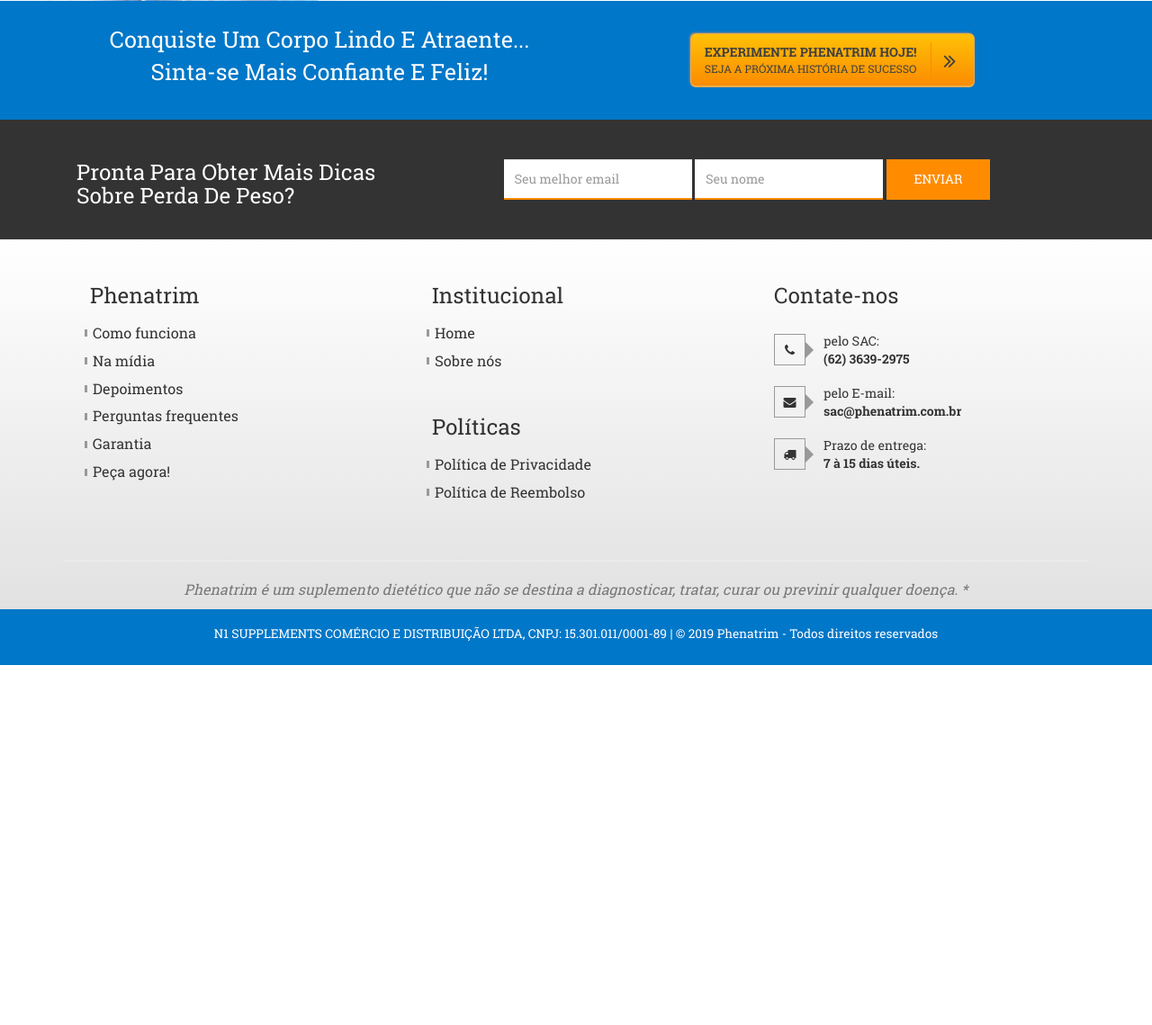
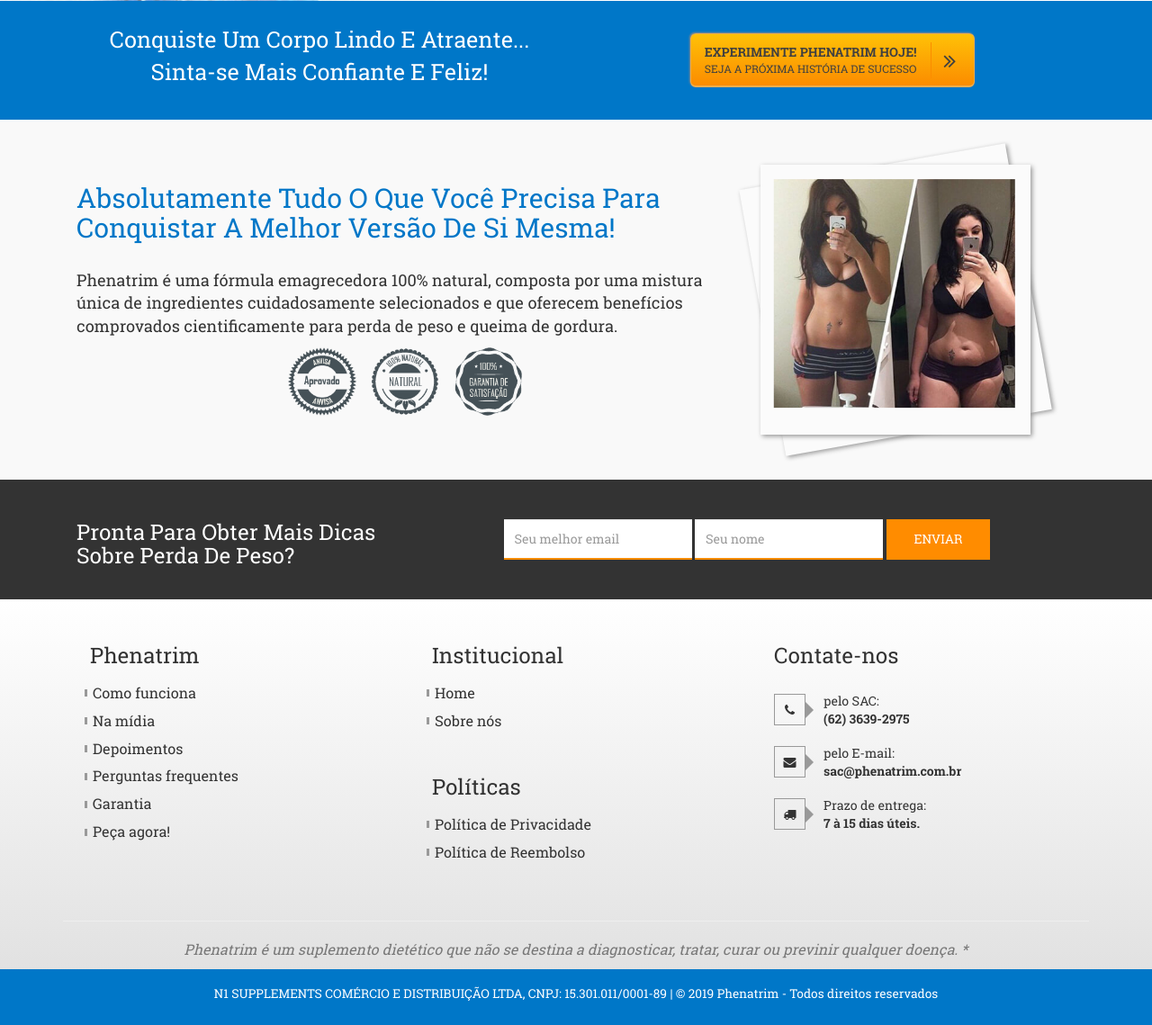
Before and after one commit to lhgyn/lpv2, a PHP site: page /ads2 in a window 1280 px wide. Shown: the part 772-1911 px from the top of the page at 90% size. Before the commit the page ends 1511 px from the top, so only its background shows below. Run offline with PHP 8.4, Linux system fonts and the light colour scheme.

Commit message:
adicionando bloco 2 na página ads2

```diff
--- a/views/ads2.php
+++ b/views/ads2.php
@@ -59,3 +59,18 @@
 			</div>
 		</section>
 	</div>
+
+	<section id="section-two">
+		<div class="container">
+			<div class="col-md-8">
+				<h2>Absolutamente Tudo O Que Você Precisa Para Conquistar A Melhor Versão De Si Mesma!</h2>
+				<br>
+				<p>Phenatrim é uma fórmula emagrecedora 100% natural, composta por uma mistura única de ingredientes cuidadosamente selecionados e que oferecem benefícios comprovados cientificamente para perda de peso e queima de gordura.</p>
+
+				<p class="text-center"><img id="stamp-guarantee" src="assets/img/selos.png" alt=""></p>
+			</div>
+			<div class="col-md-4">
+				<figure id="figure-card"><img class="img-responsive" src="./assets/img/resultado-60d.jpg" alt=""></figure>
+			</div>
+		</div>
+	</section>
```
